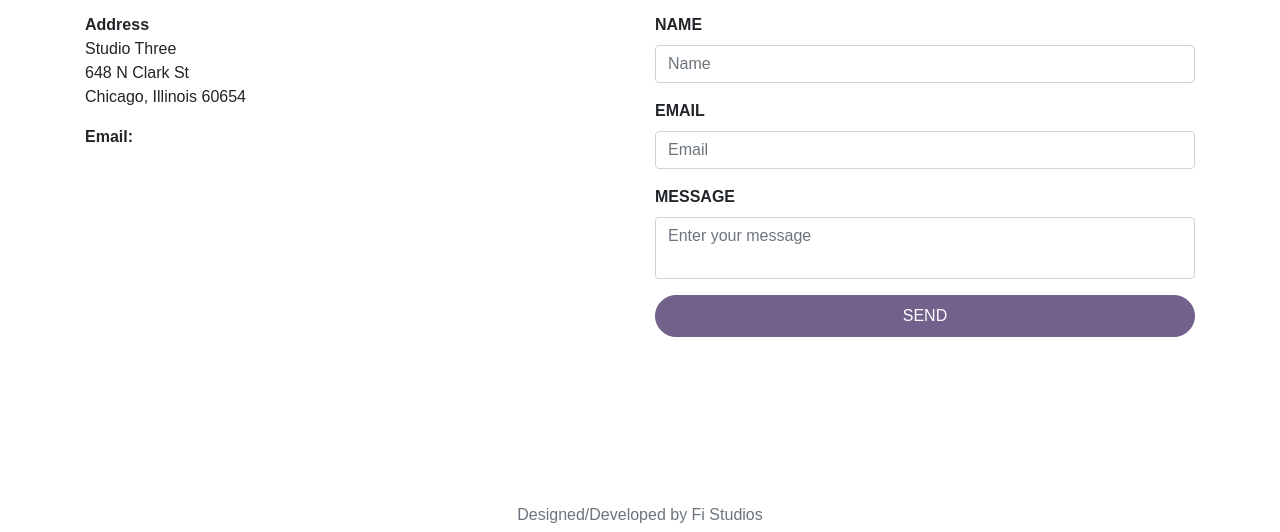
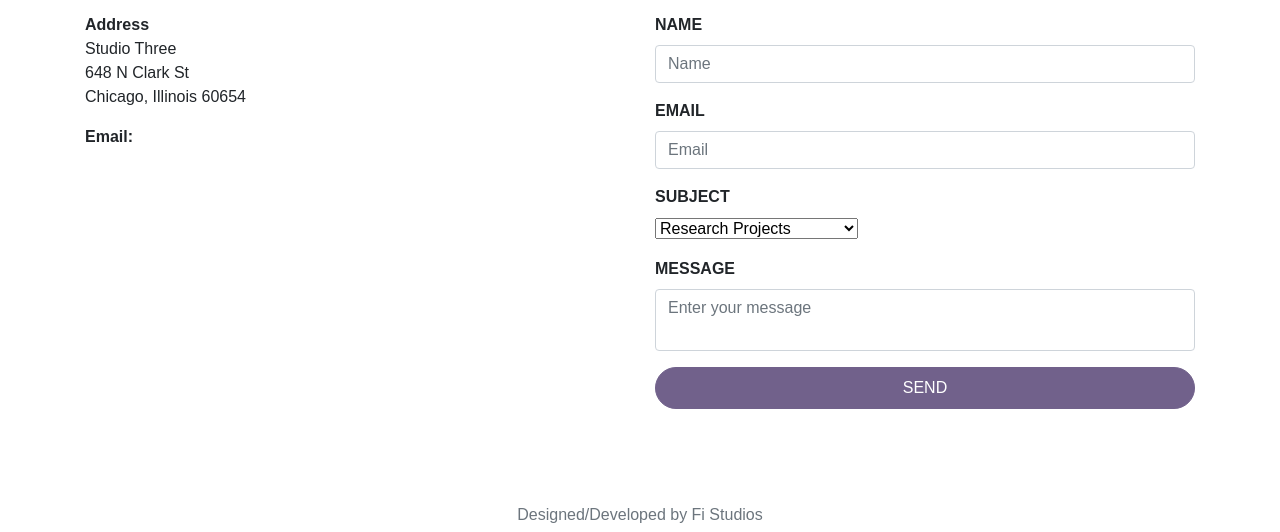
Before and after one commit to filipbrej/sanjana-portfolio, a plain HTML site: page dist/contact.html in a window 1280 px wide. Shown: the part 268-800 px from the top of the page. Drawn offline with nearby package versions, Linux system fonts and the light colour scheme.

Commit message:
Added select dropdown menu

```diff
--- a/dist/contact.html
+++ b/dist/contact.html
@@ -108,6 +108,43 @@
                                 placeholder="Email"
                             />
                         </div>
+                        <!-- Select Menu -->
+                        <div class="form-group">
+                            <label
+                                class="text-uppercase font-weight-bold"
+                                for="email"
+                                >Subject</label
+                            >
+                            <br />
+                            <select name="subject" id="subject-list">
+                                <optgroup label="ACADEMIA">
+                                    <option value="research-projects">
+                                        Research Projects
+                                    </option>
+                                    <option value="teaching">Teaching</option>
+                                </optgroup>
+                                <optgroup label="INDUSTRY">
+                                    <option value="consulting">
+                                        Consulting
+                                    </option>
+                                    <option value="career-opportunity">
+                                        Career Opportunity
+                                    </option>
+                                </optgroup>
+                                <optgroup label="YOGA">
+                                    <option value="studio-three">
+                                        Studio Three
+                                    </option>
+                                    <option value="private-yoga">
+                                        Private Yoga
+                                    </option>
+                                    <option value="events-collaboration">
+                                        Events & Collaboration
+                                    </option>
+                                </optgroup>
+                                <option value="connect">JUST TO CONNECT</option>
+                            </select>
+                        </div>
                         <!-- Message -->
                         <div class="form-group">
                             <label
```
